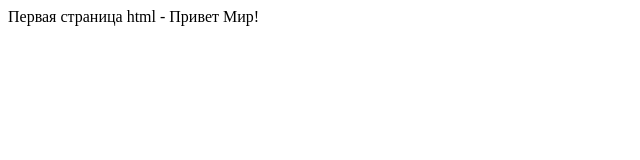
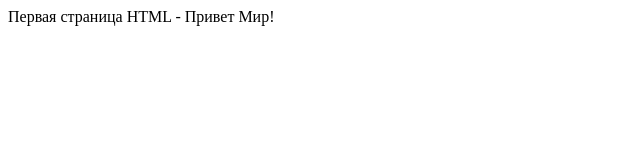
Before and after one commit to SergeyKozhevnikov/JSProject, a plain HTML site: page index.html in a window 1280 px wide. Shown: the full height of the page, 0-640 px from the left. Drawn offline with Linux system fonts and the light colour scheme.

Commit message:
Первое изменение

```diff
--- a/index.html
+++ b/index.html
@@ -5,6 +5,6 @@
 <title> Первая страница html</title>
 </head>
 <body>
-    Первая страница html - Привет Мир!
+    Первая страница HTML - Привет Мир!
 </body>
 </html>
```
